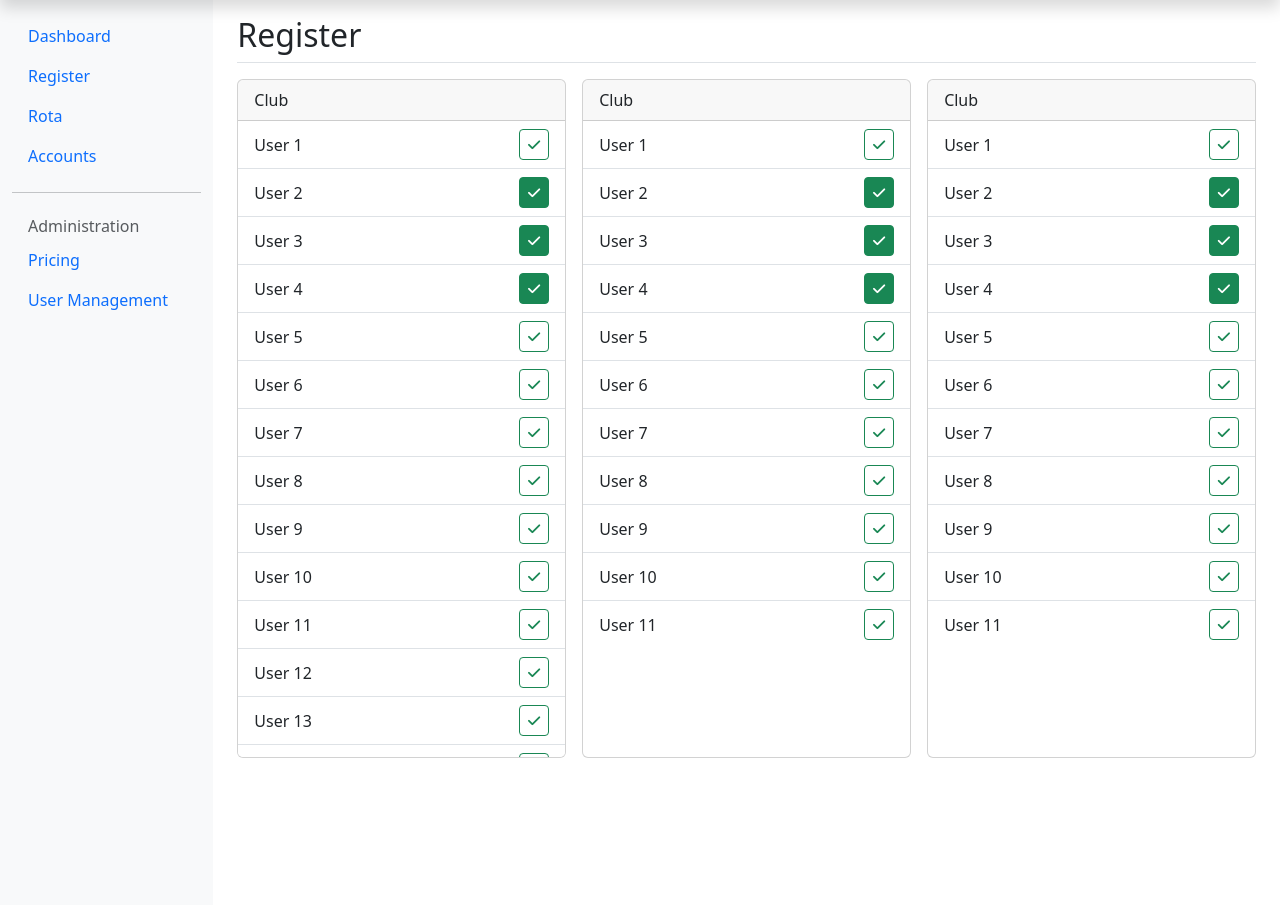
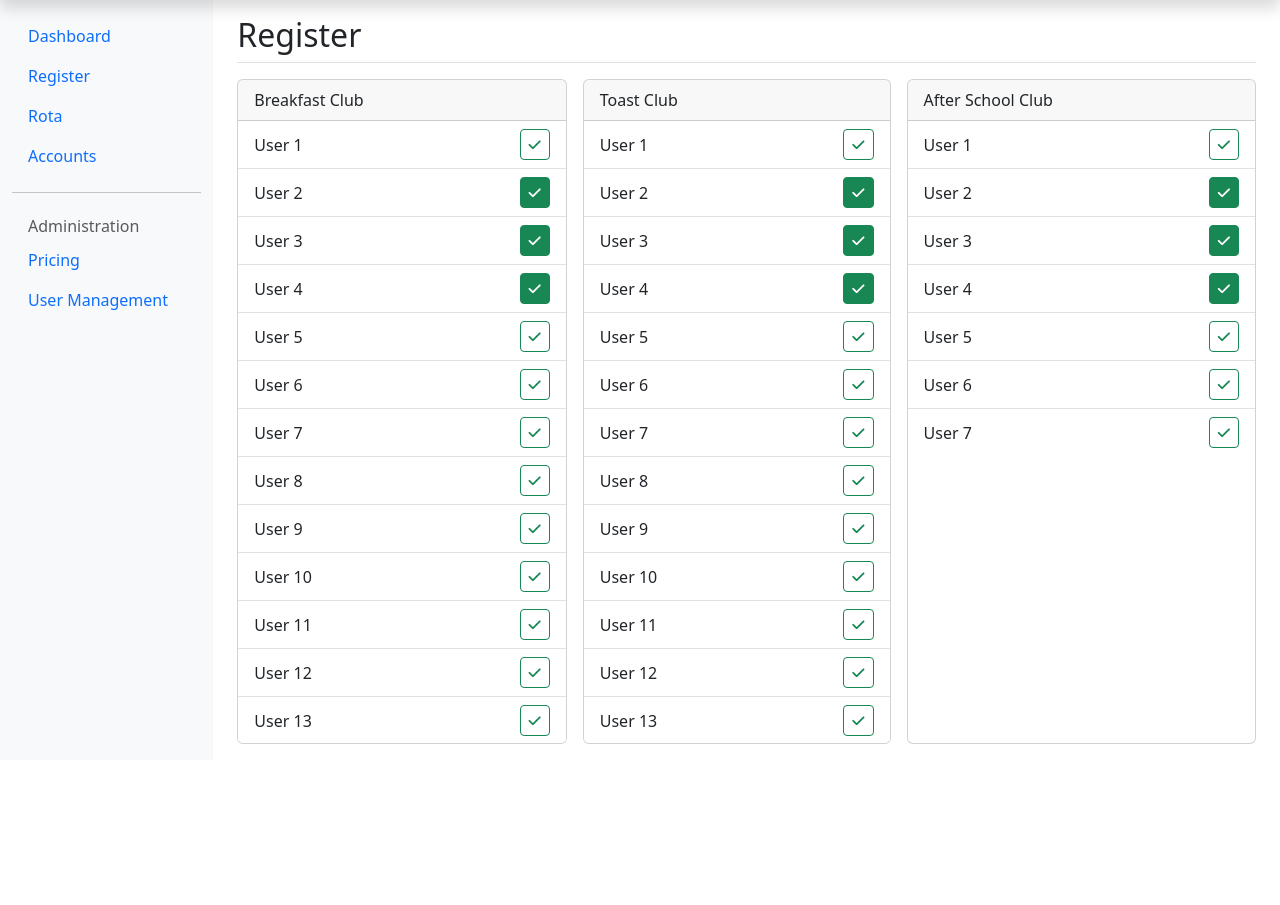
Before and after one commit to LewBlu/whizz-kids, a PHP site: template src/views/register.phtml in a window 1280 px wide. Shown: the part 40-945 px from the top of the page. After the commit the page ends 784 px from the top, so only its background shows below. Run offline with PHP 8.4, Linux system fonts and the light colour scheme; the template is opened without the code that fills it, so the values that code supplies are empty; some libraries are stand-ins or nearby versions.

Commit message:
Corrected scroll on club lists

```diff
--- a/src/views/register.phtml
+++ b/src/views/register.phtml
@@ -3,12 +3,12 @@
 	<div class="d-flex justify-content-between flex-wrap flex-md-nowrap align-items-center pt-3 mb-3 border-bottom">
 		<h1 class="h2">Register</h1>
 	</div>
-	<div class="d-flex align-items-stretch mb-3" style="max-height: 75%;">
-		<div class="card flex-fill" style="max-height: 100%;">
+	<div class="d-flex h-100 mb-3">
+		<div class="card flex-fill">
 			<div class="card-header">
-				Club
+				Breakfast Club
 			</div>
-			<ul class="list-group list-group-flush" style="overflow-y: scroll;">
+			<ul class="list-group list-group-flush d-flex flex-grow-1" style="height:0px; overflow-y: scroll;">
 				<li class="list-group-item d-flex justify-content-between align-items-center">
 					User 1
 					<button type="button" class="btn btn-sm btn-outline-success"><i class="fa-solid fa-check"></i></button>
@@ -75,11 +75,11 @@
 				</li>
 			</ul>
 		</div>
-		<div class="card flex-fill mx-3" style="max-height: 100%;">
+		<div class="card flex-fill mx-3">
 			<div class="card-header">
-				Club
+				Toast Club
 			</div>
-			<ul class="list-group list-group-flush">
+			<ul class="list-group list-group-flush d-flex flex-grow-1" style="height:0px; overflow-y: auto;">
 				<li class="list-group-item d-flex justify-content-between align-items-center">
 					User 1
 					<button type="button" class="btn btn-sm btn-outline-success"><i class="fa-solid fa-check"></i></button>
@@ -124,7 +124,7 @@
 					User 11
 					<button type="button" class="btn btn-sm btn-outline-success"><i class="fa-solid fa-check"></i></button>
 				</li>
-				<!-- <li class="list-group-item d-flex justify-content-between align-items-center">
+				<li class="list-group-item d-flex justify-content-between align-items-center">
 					User 12
 					<button type="button" class="btn btn-sm btn-outline-success"><i class="fa-solid fa-check"></i></button>
 				</li>
@@ -143,14 +143,50 @@
 				<li class="list-group-item d-flex justify-content-between align-items-center">
 					User 16
 					<button type="button" class="btn btn-sm btn-outline-success"><i class="fa-solid fa-check"></i></button>
-				</li> -->
+				</li>
+				<li class="list-group-item d-flex justify-content-between align-items-center">
+					User 14
+					<button type="button" class="btn btn-sm btn-outline-success"><i class="fa-solid fa-check"></i></button>
+				</li>
+				<li class="list-group-item d-flex justify-content-between align-items-center">
+					User 15
+					<button type="button" class="btn btn-sm btn-outline-success"><i class="fa-solid fa-check"></i></button>
+				</li>
+				<li class="list-group-item d-flex justify-content-between align-items-center">
+					User 16
+					<button type="button" class="btn btn-sm btn-outline-success"><i class="fa-solid fa-check"></i></button>
+				</li>
+				<li class="list-group-item d-flex justify-content-between align-items-center">
+					User 14
+					<button type="button" class="btn btn-sm btn-outline-success"><i class="fa-solid fa-check"></i></button>
+				</li>
+				<li class="list-group-item d-flex justify-content-between align-items-center">
+					User 15
+					<button type="button" class="btn btn-sm btn-outline-success"><i class="fa-solid fa-check"></i></button>
+				</li>
+				<li class="list-group-item d-flex justify-content-between align-items-center">
+					User 16
+					<button type="button" class="btn btn-sm btn-outline-success"><i class="fa-solid fa-check"></i></button>
+				</li>
+				<li class="list-group-item d-flex justify-content-between align-items-center">
+					User 14
+					<button type="button" class="btn btn-sm btn-outline-success"><i class="fa-solid fa-check"></i></button>
+				</li>
+				<li class="list-group-item d-flex justify-content-between align-items-center">
+					User 15
+					<button type="button" class="btn btn-sm btn-outline-success"><i class="fa-solid fa-check"></i></button>
+				</li>
+				<li class="list-group-item d-flex justify-content-between align-items-center">
+					User 16
+					<button type="button" class="btn btn-sm btn-outline-success"><i class="fa-solid fa-check"></i></button>
+				</li>
 			</ul>
 		</div>
-		<div class="card flex-fill" style="max-height: 100%;">
+		<div class="card flex-fill">
 			<div class="card-header">
-				Club
+				After School Club
 			</div>
-			<ul class="list-group list-group-flush">
+			<ul class="list-group list-group-flush d-flex flex-grow-1" style="height:0px; overflow-y: auto;">
 				<li class="list-group-item d-flex justify-content-between align-items-center">
 					User 1
 					<button type="button" class="btn btn-sm btn-outline-success"><i class="fa-solid fa-check"></i></button>
@@ -179,106 +215,8 @@
 					User 7
 					<button type="button" class="btn btn-sm btn-outline-success"><i class="fa-solid fa-check"></i></button>
 				</li>
-				<li class="list-group-item d-flex justify-content-between align-items-center">
-					User 8
-					<button type="button" class="btn btn-sm btn-outline-success"><i class="fa-solid fa-check"></i></button>
-				</li>
-				<li class="list-group-item d-flex justify-content-between align-items-center">
-					User 9
-					<button type="button" class="btn btn-sm btn-outline-success"><i class="fa-solid fa-check"></i></button>
-				</li>
-				<li class="list-group-item d-flex justify-content-between align-items-center">
-					User 10
-					<button type="button" class="btn btn-sm btn-outline-success"><i class="fa-solid fa-check"></i></button>
-				</li>
-				<li class="list-group-item d-flex justify-content-between align-items-center">
-					User 11
-					<button type="button" class="btn btn-sm btn-outline-success"><i class="fa-solid fa-check"></i></button>
-				</li>
-				<!-- <li class="list-group-item d-flex justify-content-between align-items-center">
-					User 12
-					<button type="button" class="btn btn-sm btn-outline-success"><i class="fa-solid fa-check"></i></button>
-				</li>
-				<li class="list-group-item d-flex justify-content-between align-items-center">
-					User 13
-					<button type="button" class="btn btn-sm btn-outline-success"><i class="fa-solid fa-check"></i></button>
-				</li>
-				<li class="list-group-item d-flex justify-content-between align-items-center">
-					User 14
-					<button type="button" class="btn btn-sm btn-outline-success"><i class="fa-solid fa-check"></i></button>
-				</li>
-				<li class="list-group-item d-flex justify-content-between align-items-center">
-					User 15
-					<button type="button" class="btn btn-sm btn-outline-success"><i class="fa-solid fa-check"></i></button>
-				</li>
-				<li class="list-group-item d-flex justify-content-between align-items-center">
-					User 16
-					<button type="button" class="btn btn-sm btn-outline-success"><i class="fa-solid fa-check"></i></button>
-				</li> -->
 			</ul>
 		</div>
-		<!-- <div class="card" style="width: 30%;">
-			<div class="card-header">
-				Toast Club
-			</div>
-			<ul class="list-group list-group-flush">
-				<li class="list-group-item d-flex justify-content-between align-items-center">
-					Lauren Blundell
-					<button type="button" class="btn btn-sm btn-outline-success"><i class="fa-solid fa-check"></i></button>
-				</li>
-				<li class="list-group-item d-flex justify-content-between align-items-center">
-					Kate Rimmer
-					<button type="button" class="btn btn-sm btn-success"><i class="fa-solid fa-check"></i></button>
-				</li>
-				<li class="list-group-item d-flex justify-content-between align-items-center">
-					Debbie Blundell
-					<button type="button" class="btn btn-sm btn-success"><i class="fa-solid fa-check"></i></button>
-				</li>
-				<li class="list-group-item d-flex justify-content-between align-items-center">
-					Arlo Adams
-					<button type="button" class="btn btn-sm btn-success"><i class="fa-solid fa-check"></i></button>
-				</li>
-				<li class="list-group-item d-flex justify-content-between align-items-center">
-					George Crook
-					<button type="button" class="btn btn-sm btn-outline-success"><i class="fa-solid fa-check"></i></button>
-				</li>
-			</ul>
-		</div> -->
-		<!-- <div class="card" style="width: 30%;">
-			<div class="card-header">
-				After School Club
-			</div>
-			<ul class="list-group list-group-flush">
-				<li class="list-group-item d-flex justify-content-between align-items-center">
-					Lauren Blundell
-					<button type="button" class="btn btn-sm btn-outline-success"><i class="fa-solid fa-check"></i></button>
-				</li>
-				<li class="list-group-item d-flex justify-content-between align-items-center">
-					Kate Rimmer
-					<button type="button" class="btn btn-sm btn-success"><i class="fa-solid fa-check"></i></button>
-				</li>
-				<li class="list-group-item d-flex justify-content-between align-items-center">
-					Debbie Blundell
-					<button type="button" class="btn btn-sm btn-success"><i class="fa-solid fa-check"></i></button>
-				</li>
-				<li class="list-group-item d-flex justify-content-between align-items-center">
-					Arlo Adams
-					<button type="button" class="btn btn-sm btn-success"><i class="fa-solid fa-check"></i></button>
-				</li>
-				<li class="list-group-item d-flex justify-content-between align-items-center">
-					George Crook
-					<button type="button" class="btn btn-sm btn-outline-success"><i class="fa-solid fa-check"></i></button>
-				</li>
-				<li class="list-group-item d-flex justify-content-between align-items-center">
-					George Crook
-					<button type="button" class="btn btn-sm btn-outline-success"><i class="fa-solid fa-check"></i></button>
-				</li>
-				<li class="list-group-item d-flex justify-content-between align-items-center">
-					George Crook
-					<button type="button" class="btn btn-sm btn-outline-success"><i class="fa-solid fa-check"></i></button>
-				</li>
-			</ul>
-		</div> -->
 	</div>
 </main>
 <?php include 'src/views/layouts/footer.phtml'; ?>
```
